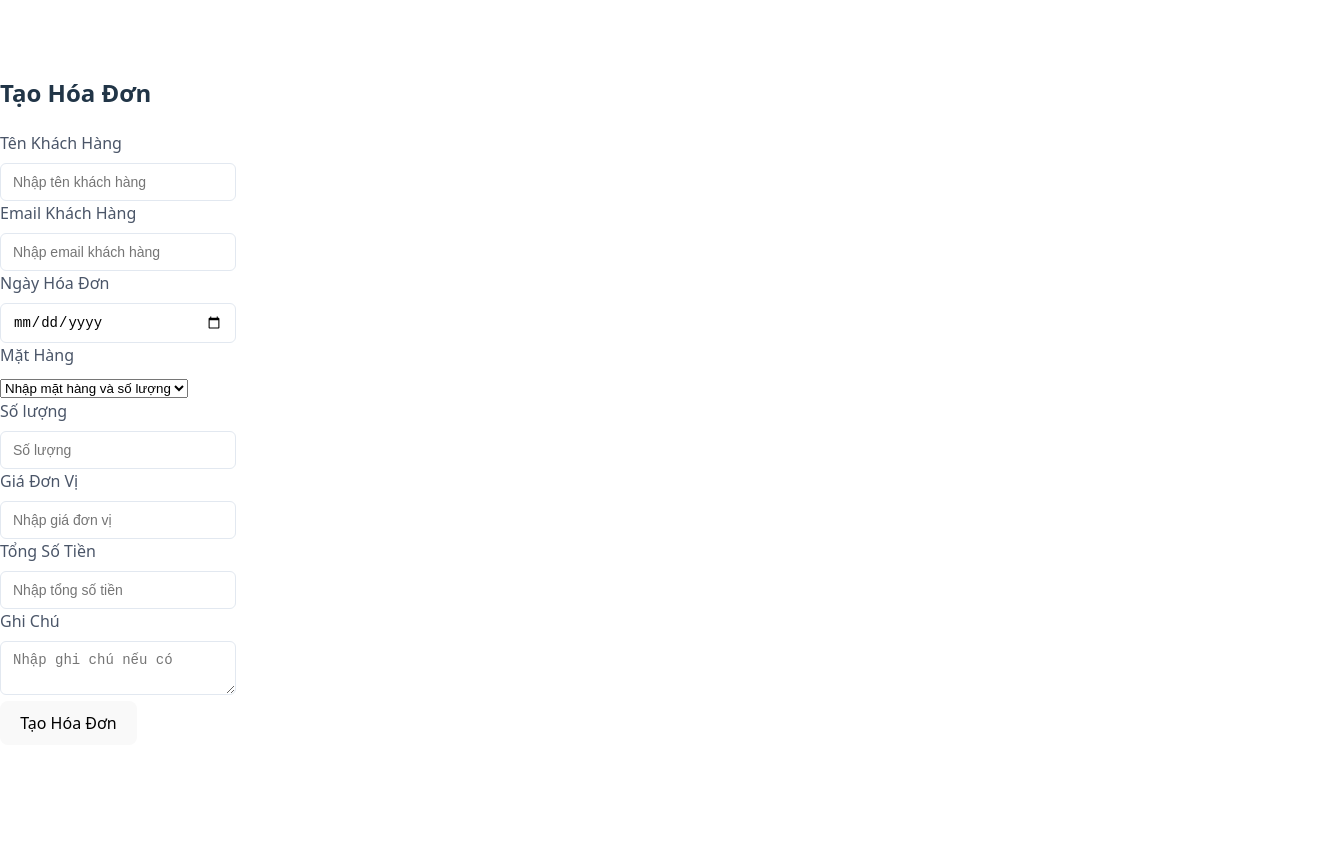
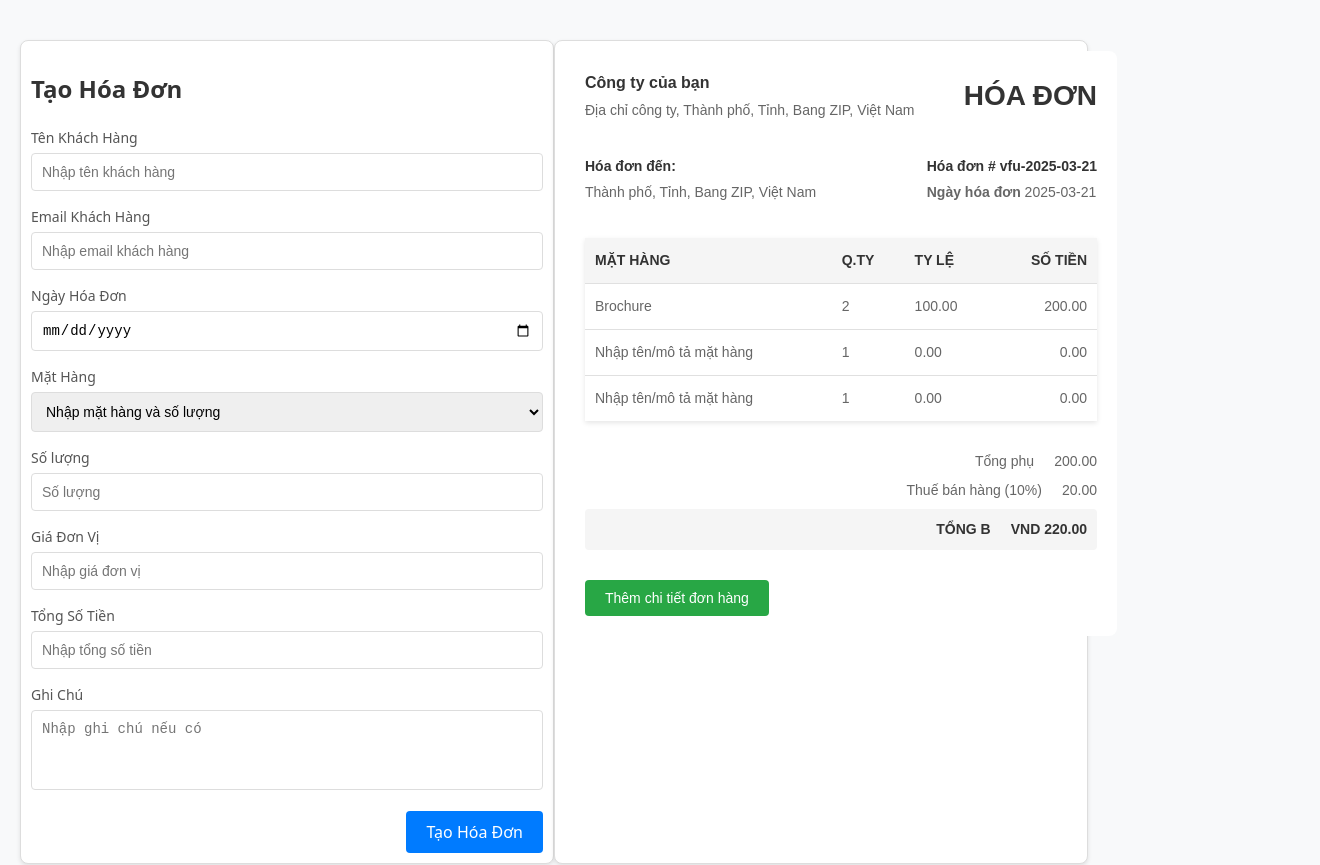
Before and after one commit to MinhChien3980/invoice-management, a React (Vite) app: page /update in a window 1280 px wide. Shown: the top 865 px of the page, 1320 px wide, since content can reach past the window. Before the commit the page ends 800 px from the top, so only its background shows below. Built offline with nearby package versions, Linux system fonts and the light colour scheme.

Commit message:
update updateInvoice

```diff
--- /dev/null
+++ b/src/pages/invo/invoiceDisplay.css
@@ -0,0 +1,145 @@
+/* InvoiceDisplay.css */
+.invoice-container {
+    width: 100%;
+    background-color: #fff;
+    border-radius: 8px;
+    font-family: Arial, sans-serif;
+    padding: 20px;
+  }
+
+  .invoice-header {
+    display: flex;
+    justify-content: space-between;
+    align-items: center;
+    margin-bottom: 30px;
+  }
+
+  .company-info h3 {
+    margin: 0;
+    font-size: 16px;
+    font-weight: bold;
+    color: #333;
+  }
+
+  .company-info p {
+    margin: 5px 0 0;
+    font-size: 14px;
+    color: #666;
+  }
+
+  .invoice-header h1 {
+    font-size: 28px;
+    font-weight: bold;
+    margin: 0;
+    color: #333;
+  }
+
+  .invoice-info {
+    display: flex;
+    justify-content: space-between;
+    margin-bottom: 30px;
+  }
+
+  .invoice-details p,
+  .invoice-meta p {
+    margin: 5px 0;
+    font-size: 14px;
+    color: #666;
+  }
+
+  .invoice-details p:first-child,
+  .invoice-meta p:first-child {
+    font-weight: bold;
+    color: #333;
+  }
+
+  .invoice-table {
+    width: 100%;
+    border-collapse: collapse;
+    margin-bottom: 30px;
+  }
+
+  .invoice-table th,
+  .invoice-table td {
+    padding: 12px 10px;
+    text-align: left;
+    border-bottom: 1px solid #e0e0e0;
+    font-size: 14px;
+  }
+
+  .invoice-table th {
+    background-color: #f5f5f5;
+    font-weight: bold;
+    color: #333;
+    text-transform: uppercase;
+  }
+
+  .invoice-table td {
+    color: #666;
+  }
+
+  .invoice-table td:last-child,
+  .invoice-table th:last-child {
+    text-align: right;
+  }
+
+  .invoice-table tr:last-child td {
+    border-bottom: none;
+  }
+
+  .invoice-totals {
+    margin-bottom: 30px;
+    text-align: right;
+  }
+
+  .totals-row {
+    display: flex;
+    justify-content: flex-end;
+    margin: 8px 0;
+    font-size: 14px;
+    color: #666;
+  }
+
+  .totals-row span:first-child {
+    margin-right: 20px;
+    font-weight: normal;
+  }
+
+  .totals-row.total {
+    font-weight: bold;
+    background-color: #f5f5f5;
+    padding: 10px;
+    border-radius: 4px;
+    color: #333;
+  }
+
+  .totals-row.total span {
+    font-weight: bold;
+  }
+
+  .invoice-notes p {
+    margin: 8px 0;
+    font-size: 14px;
+    color: #666;
+  }
+
+  .invoice-notes p:first-child,
+  .invoice-notes p:nth-child(3) {
+    font-weight: bold;
+    color: #333;
+  }
+
+  .add-item-button {
+    background-color: #28a745;
+    color: white;
+    padding: 10px 20px;
+    border: none;
+    border-radius: 4px;
+    font-size: 14px;
+    cursor: pointer;
+    display: inline-block;
+  }
+
+  .add-item-button:hover {
+    background-color: #218838;
+  }
--- /dev/null
+++ b/src/pages/invo/invoiceDisplay.jsx
@@ -0,0 +1,104 @@
+import React from 'react';
+import './InvoiceDisplay.css';
+
+const InvoiceDisplay = () => {
+  const invoiceData = {
+    company: {
+      name: 'Công ty của bạn',
+      address: 'Địa chỉ công ty, Thành phố, Tỉnh, Bang ZIP, Việt Nam',
+    },
+    invoice: {
+      number: 'vfu-2025-03-21',
+      date: '2025-03-21',
+    },
+    customer: {
+      name: 'Thành phố, Tỉnh, Bang ZIP, Việt Nam',
+    },
+    items: [
+      { description: 'Brochure', quantity: 2, unitPrice: 100.00, total: 200.00 },
+      { description: 'Nhập tên/mô tả mặt hàng', quantity: 1, unitPrice: 0.00, total: 0.00 },
+      { description: 'Nhập tên/mô tả mặt hàng', quantity: 1, unitPrice: 0.00, total: 0.00 },
+    ],
+    subtotal: 200.00,
+    tax: 20.00,
+    total: 220.00,
+    notes: 'Thất tuyệt khắc làm việc của bạn.',
+    paymentTerms: 'Vui lòng thực hiện thanh toán trước ngày đến hạn.',
+  };
+
+  return (
+    <div className="invoice-container">
+      {/* Header Section */}
+      <div className="invoice-header">
+        <div className="company-info">
+          <h3>{invoiceData.company.name}</h3>
+          <p>{invoiceData.company.address}</p>
+        </div>
+        <h1>HÓA ĐƠN</h1>
+      </div>
+
+      {/* Invoice Info Section */}
+      <div className="invoice-info">
+        <div className="invoice-details">
+          <p><strong>Hóa đơn đến:</strong></p>
+          <p>{invoiceData.customer.name}</p>
+        </div>
+        <div className="invoice-meta">
+          <p><strong>Hóa đơn #</strong> {invoiceData.invoice.number}</p>
+          <p><strong>Ngày hóa đơn</strong> {invoiceData.invoice.date}</p>
+        </div>
+      </div>
+
+      {/* Items Table */}
+      <table className="invoice-table">
+        <thead>
+          <tr>
+            <th>MẶT HÀNG</th>
+            <th>Q.TY</th>
+            <th>TY LỆ</th>
+            <th>SỐ TIỀN</th>
+          </tr>
+        </thead>
+        <tbody>
+          {invoiceData.items.map((item, index) => (
+            <tr key={index}>
+              <td>{item.description}</td>
+              <td>{item.quantity}</td>
+              <td>{item.unitPrice.toFixed(2)}</td>
+              <td>{item.total.toFixed(2)}</td>
+            </tr>
+          ))}
+        </tbody>
+      </table>
+
+      {/* Totals Section */}
+      <div className="invoice-totals">
+        <div className="totals-row">
+          <span>Tổng phụ</span>
+          <span>{invoiceData.subtotal.toFixed(2)}</span>
+        </div>
+        <div className="totals-row">
+          <span>Thuế bán hàng (10%)</span>
+          <span>{invoiceData.tax.toFixed(2)}</span>
+        </div>
+        <div className="totals-row total">
+          <span><strong>TỔNG B</strong></span>
+          <span><strong>VND {invoiceData.total.toFixed(2)}</strong></span>
+        </div>
+      </div>
+
+      {/* Notes Section */}
+      {/* <div className="invoice-notes">
+        <p><strong>Ghi chú</strong></p>
+        <p>{invoiceData.notes}</p>
+        <p><strong>Điều khoản và điều kiện</strong></p>
+        <p>{invoiceData.paymentTerms}</p>
+      </div> */}
+
+      {/* Footer Button */}
+      <button className="add-item-button">Thêm chi tiết đơn hàng</button>
+    </div>
+  );
+};
+
+export default InvoiceDisplay;
--- /dev/null
+++ b/src/pages/invo/updateInvoice.css
@@ -0,0 +1,67 @@
+/* UpdateInvoice.css */
+.container {
+    display: flex;
+    /* justify-content: space-around; */
+    max-width: 100%;
+    /* margin: 20px auto; */
+  }
+
+  .invoice-form-container,
+  .invoice-preview {
+    max-width: 40%;
+    flex: 1;
+    background-color: #fff;
+    border: 1px solid #ddd;
+    border-radius: 8px;
+    padding: 10px;
+    box-shadow: 0 2px 4px rgba(0, 0, 0, 0.1);
+    min-height: 500px;
+  }
+
+  .invoice-form-container h2 {
+    font-size: 24px;
+    margin-bottom: 20px;
+    color: #333;
+  }
+
+  .form-group {
+    margin-bottom: 15px;
+  }
+
+  .form-group label {
+    display: block;
+    font-size: 14px;
+    color: #555;
+    margin-bottom: 5px;
+  }
+
+  .form-group input,
+  .form-group select,
+  .form-group textarea {
+    width: 100%;
+    padding: 10px;
+    font-size: 14px;
+    border: 1px solid #ddd;
+    border-radius: 4px;
+    box-sizing: border-box;
+  }
+
+  .form-group textarea {
+    height: 80px;
+    resize: none;
+  }
+
+  .submit-button {
+    background-color: #007bff;
+    color: white;
+    padding: 10px 20px;
+    border: none;
+    border-radius: 4px;
+    font-size: 16px;
+    cursor: pointer;
+    float: right;
+  }
+
+  .submit-button:hover {
+    background-color: #0056b3;
+  }
--- a/src/pages/invo/updateInvoice.jsx
+++ b/src/pages/invo/updateInvoice.jsx
@@ -1,5 +1,6 @@
 import React, { useState } from 'react';
-// import './UpdateInvoice.css';
+import './updateInvoice.css';
+import InvoiceDisplay from './invoiceDisplay';
 
 const UpdateInvoice = () => {
   // State to manage form data
@@ -31,6 +32,7 @@ const UpdateInvoice = () => {
   };
 
   return (
+    <div className='container'>
         <div className="invoice-form-container">
         <h2>Tạo Hóa Đơn</h2>
         <form onSubmit={handleSubmit}>
@@ -131,6 +133,11 @@ const UpdateInvoice = () => {
             </button>
         </form>
         </div>
+
+        <div className="invoice-preview">
+            <InvoiceDisplay/>
+        </div>
+    </div>
   );
 };
 
```
Lines whose indentation alone changed are shown as unchanged.
